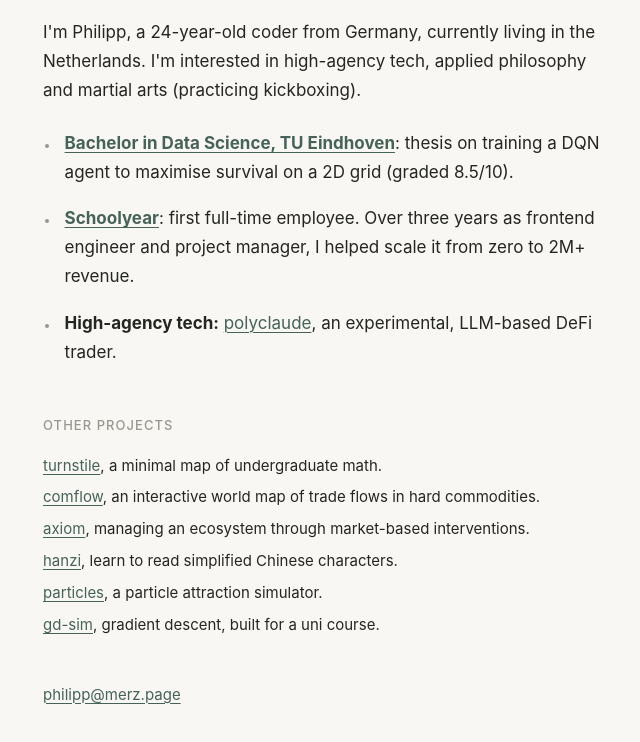
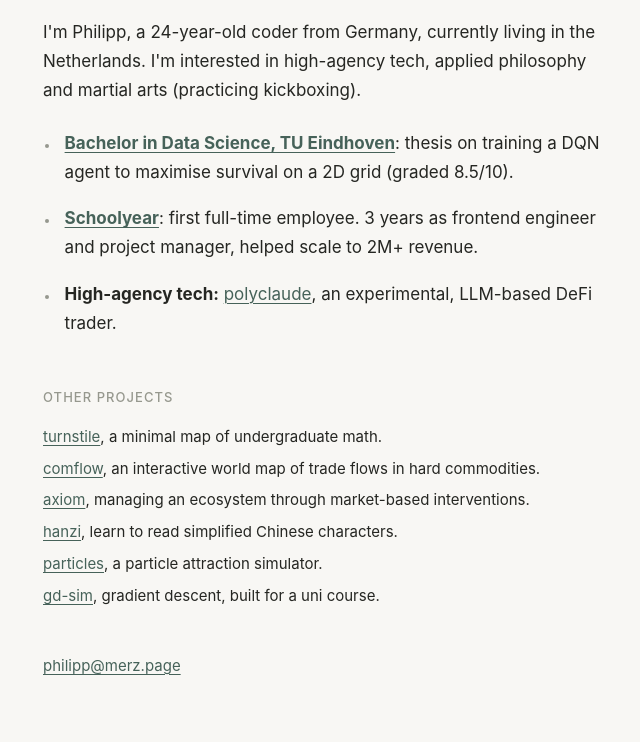
Before and after one commit to philippmerz/philippmerz.github.io, a plain HTML site: page index.html in a window 1280 px wide. Shown: the part 186-928 px from the top of the page, without its empty margins (317-957 px from the left). Drawn offline with Linux system fonts and the light colour scheme.

Commit message:
Shorter Schoolyear line

```diff
--- a/index.html
+++ b/index.html
@@ -22,7 +22,7 @@
     <p>I'm Philipp, a <span id="age">24</span>-year-old coder from Germany, currently living in the Netherlands. I'm interested in high-agency tech, applied philosophy and martial arts (practicing kickboxing).</p>
     <ul>
       <li><a href="https://github.com/philippmerz/rl-thesis/blob/main/latex/thesis.pdf" target="_blank" rel="noopener"><strong>Bachelor in Data Science, TU Eindhoven</strong></a>: thesis on training a DQN agent to maximise survival on a 2D grid (graded 8.5/10).</li>
-      <li><a href="https://schoolyear.nl" target="_blank" rel="noopener"><strong>Schoolyear</strong></a>: first full-time employee. Over three years as frontend engineer and project manager, I helped scale it from zero to 2M+ revenue.</li>
+      <li><a href="https://schoolyear.nl" target="_blank" rel="noopener"><strong>Schoolyear</strong></a>: first full-time employee. 3 years as frontend engineer and project manager, helped scale to 2M+ revenue.</li>
       <li><strong>High-agency tech:</strong> <a href="/polyclaude/">polyclaude</a>, an experimental, LLM-based DeFi trader.</li>
     </ul>
     <section class="projects">
```
